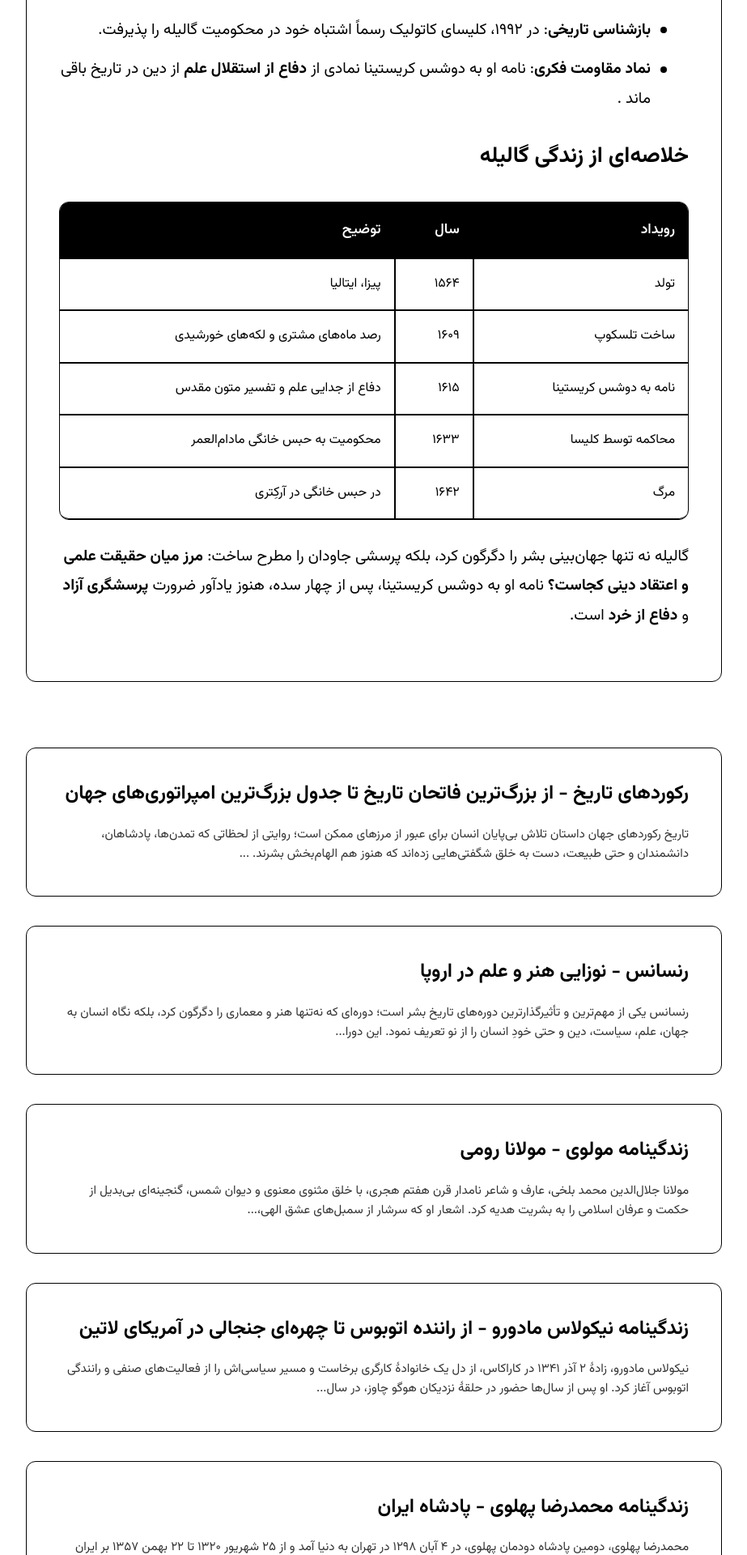
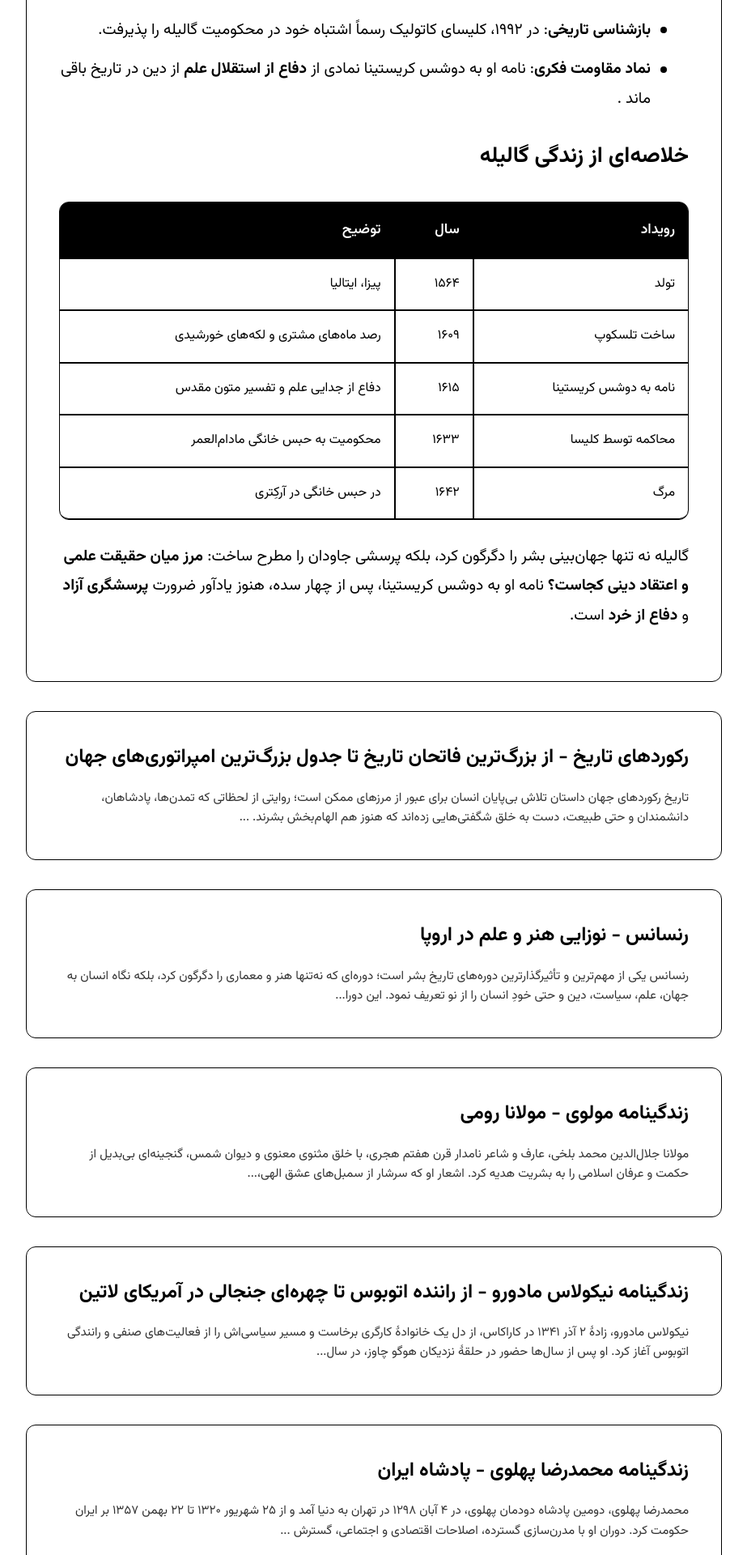
Before and after one commit to darkblog/darkblog.github.io, a Jekyll site: the page built from _posts/2025-7-5-68.md, in a window 1280 px wide. Shown: the part 1731-3651 px from the top of the page at 81% size, without its empty margins (178-1101 px from the left). Built offline with Jekyll 4.4.1, drawn with Linux system fonts in a browser that asks for light colours.

Commit message:
Update post.html

```diff
--- a/_layouts/post.html
+++ b/_layouts/post.html
@@ -104,7 +104,7 @@
             background: white;
             border-radius: var(--radius);
             padding: clamp(1.5rem, 4vw, 2.5rem);
-            margin-bottom: clamp(2rem, 5vh, 3.125rem);
+            margin-bottom: clamp(1.5rem, 4vh, 2.5rem);
             border: 1px solid black;
         }
 
@@ -273,6 +273,9 @@
             overflow: hidden;
             border: 1px solid black;
             background: white;
+            display: table;
+            overflow-x: auto;
+            -webkit-overflow-scrolling: touch;
         }
 
         .post-content table thead {
@@ -288,6 +291,8 @@
             font-size: clamp(0.95rem, 2.5vw, 1.1rem);
             border: 1px solid black;
             border-bottom-width: 0.1875rem;
+            white-space: nowrap;
+            min-width: min-content;
         }
 
         .post-content table td {
@@ -296,6 +301,8 @@
             border: 1px solid black;
             vertical-align: top;
             font-weight: 400;
+            white-space: nowrap;
+            min-width: min-content;
         }
 
         .post-content table tbody tr {
@@ -349,8 +356,8 @@
         }
 
         .related-posts {
-            margin-top: clamp(1.5rem, 4vh, 2.5rem);
-            padding-top: clamp(1.5rem, 4vh, 2.5rem);
+            margin-top: 0;
+            padding-top: 0;
         }
 
         .posts-container {
@@ -399,7 +406,7 @@
 
         .load-more-container {
             text-align: center;
-            margin-top: clamp(1.5rem, 4vh, 3.125rem);
+            margin-top: clamp(1.5rem, 4vh, 2.5rem);
         }
 
         .load-more-btn {
@@ -412,6 +419,19 @@
             font-size: clamp(0.95rem, 2.5vw, 1.1rem);
             font-weight: 600;
             cursor: pointer;
+        }
+
+        @media (max-width: 768px) {
+            .post-content table {
+                display: block;
+                overflow-x: auto;
+            }
+
+            .post-content table th,
+            .post-content table td {
+                white-space: normal;
+                min-width: 120px;
+            }
         }
     </style>
 </head>
```
